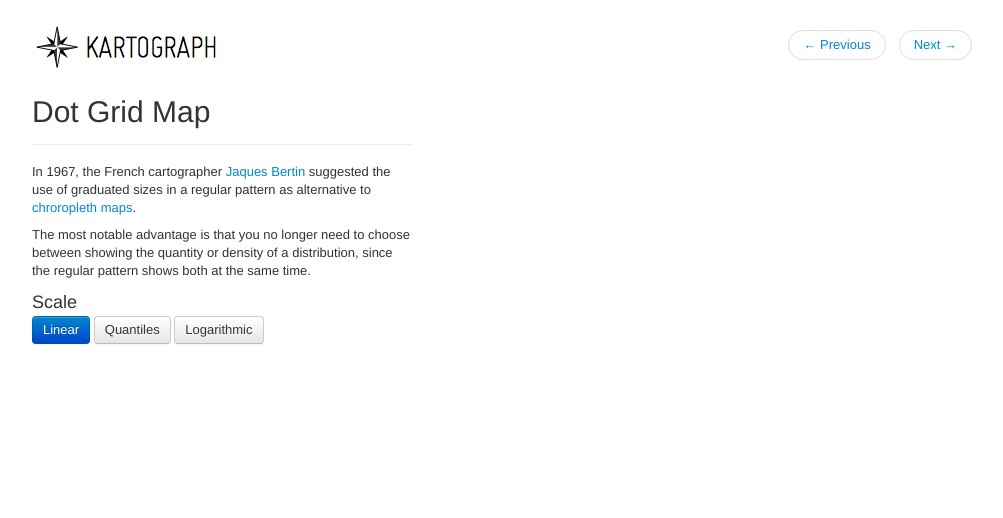
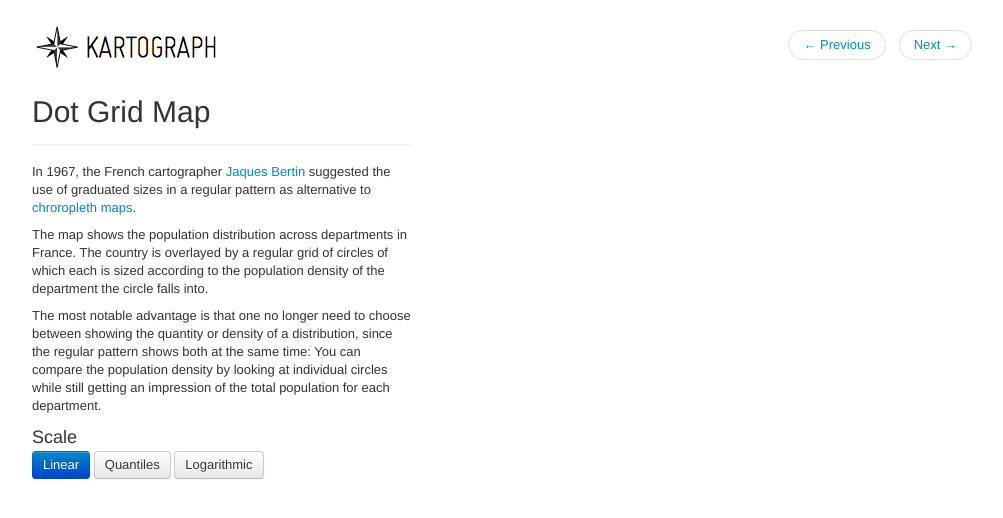
Before and after one commit to kartograph/kartograph.org, a Jekyll site: the page built from showcase/dotgrid/index.html, in a window 1280 px wide. Shown: the top 518 px of the page, without its empty margins (138-1141 px from the left). Built offline with Jekyll 4.4.1, drawn with Linux system fonts in a browser that asks for light colours; Markdown is read by kramdown in place of the engine named in the settings; comment, search, counter and statistics services are not loaded.

Commit message:
extended dotgrid doc

```diff
--- a/showcase/dotgrid/index.html
+++ b/showcase/dotgrid/index.html
@@ -84,8 +84,9 @@ $(function() {
 		<p>
 		In 1967, the French cartographer <a href="http://en.wikipedia.org/wiki/Jacques_Bertin">Jaques Bertin</a> suggested the use of graduated sizes in a regular pattern as alternative to <a href="/showcase/choropleth/">chroropleth maps</a>.
 		</p>
+		<p>The map shows the population distribution across departments in France. The country is overlayed by a regular grid of circles of which each is sized according to the population density of the department the circle falls into.
 		<p>
-		The most notable advantage is that you no longer need to choose between showing the quantity or density of a distribution, since the regular pattern shows both at the same time.
+		The most notable advantage is that one no longer need to choose between showing the quantity or density of a distribution, since the regular pattern shows both at the same time: You can compare the population density by looking at individual circles while still getting an impression of the total population for each department.
 		</p>
 		<h3>Scale</h3>
 		<p>
```
